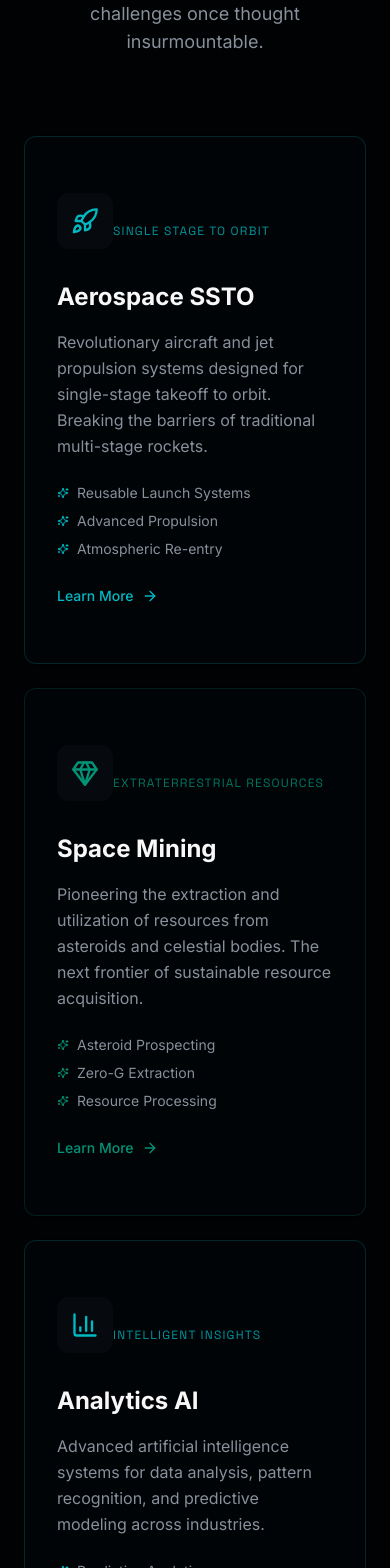
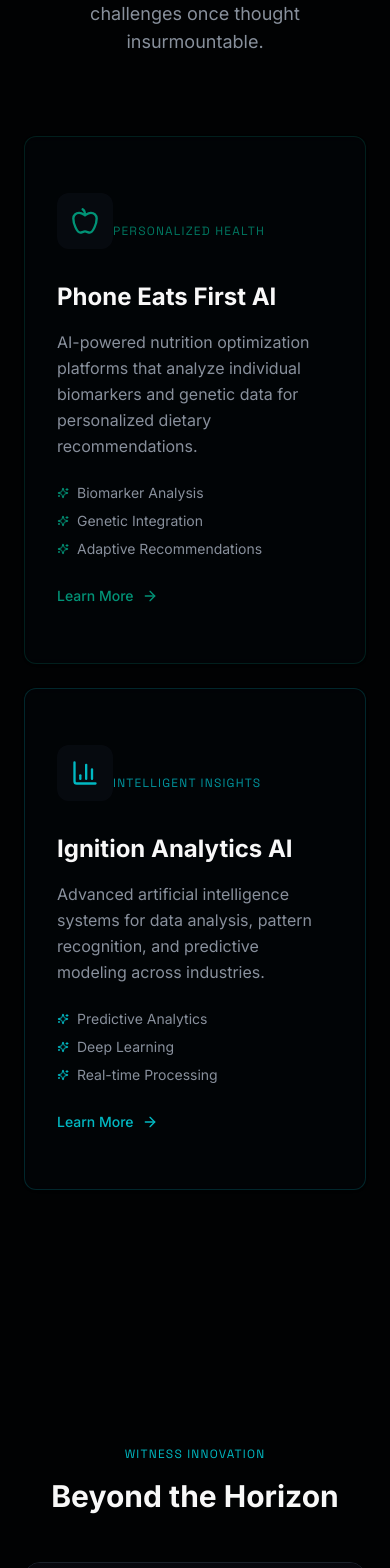
Before and after one commit to dannydiaz04/aetherize-labs-website, a Next.js app: page / in a window 390 px wide. Shown: the part 1120-2688 px from the top of the page. Built offline with nearby package versions, Linux system fonts and the light colour scheme; grey boxes are pictures that could not be loaded.

Commit message:
styling and company subdivision moving

```diff
--- a/app/globals.css
+++ b/app/globals.css
@@ -121,6 +121,17 @@
   * {
     @apply border-border outline-ring/50;
   }
+
+  ::selection {
+    background-color: var(--primary);
+    color: var(--primary-foreground);
+  }
+
+  ::-moz-selection {
+    background-color: var(--primary);
+    color: var(--primary-foreground);
+  }
+
   body {
     @apply bg-background text-foreground;
   }
--- a/components/divisions-section.tsx
+++ b/components/divisions-section.tsx
@@ -13,45 +13,34 @@ import {
 import { Card, CardContent } from "@/components/ui/card";
 
 const divisions = [
+  // {
+  //   title: "Aerospace SSTO",
+  //   subtitle: "Single Stage to Orbit",
+  //   description:
+  //     "Revolutionary aircraft and jet propulsion systems designed for single-stage takeoff to orbit. Breaking the barriers of traditional multi-stage rockets.",
+  //   icon: Rocket,
+  //   features: [
+  //     "Reusable Launch Systems",
+  //     "Advanced Propulsion",
+  //     "Atmospheric Re-entry",
+  //   ],
+  //   gradient: "from-primary/20 to-primary/5",
+  //   accentColor: "text-primary",
+  //   borderColor: "border-primary/20 hover:border-primary/40",
+  // },
+  // {
+  //   title: "Space Mining",
+  //   subtitle: "Extraterrestrial Resources",
+  //   description:
+  //     "Pioneering the extraction and utilization of resources from asteroids and celestial bodies. The next frontier of sustainable resource acquisition.",
+  //   icon: Gem,
+  //   features: ["Asteroid Prospecting", "Zero-G Extraction", "Resource Processing"],
+  //   gradient: "from-accent/20 to-accent/5",
+  //   accentColor: "text-accent",
+  //   borderColor: "border-accent/20 hover:border-accent/40",
+  // },
   {
-    title: "Aerospace SSTO",
-    subtitle: "Single Stage to Orbit",
-    description:
-      "Revolutionary aircraft and jet propulsion systems designed for single-stage takeoff to orbit. Breaking the barriers of traditional multi-stage rockets.",
-    icon: Rocket,
-    features: [
-      "Reusable Launch Systems",
-      "Advanced Propulsion",
-      "Atmospheric Re-entry",
-    ],
-    gradient: "from-primary/20 to-primary/5",
-    accentColor: "text-primary",
-    borderColor: "border-primary/20 hover:border-primary/40",
-  },
-  {
-    title: "Space Mining",
-    subtitle: "Extraterrestrial Resources",
-    description:
-      "Pioneering the extraction and utilization of resources from asteroids and celestial bodies. The next frontier of sustainable resource acquisition.",
-    icon: Gem,
-    features: ["Asteroid Prospecting", "Zero-G Extraction", "Resource Processing"],
-    gradient: "from-accent/20 to-accent/5",
-    accentColor: "text-accent",
-    borderColor: "border-accent/20 hover:border-accent/40",
-  },
-  {
-    title: "Analytics AI",
-    subtitle: "Intelligent Insights",
-    description:
-      "Advanced artificial intelligence systems for data analysis, pattern recognition, and predictive modeling across industries.",
-    icon: BarChart3,
-    features: ["Predictive Analytics", "Deep Learning", "Real-time Processing"],
-    gradient: "from-primary/20 to-accent/5",
-    accentColor: "text-primary",
-    borderColor: "border-primary/20 hover:border-primary/40",
-  },
-  {
-    title: "Nutrition AI",
+    title: "Phone Eats First AI",
     subtitle: "Personalized Health",
     description:
       "AI-powered nutrition optimization platforms that analyze individual biomarkers and genetic data for personalized dietary recommendations.",
@@ -61,9 +50,21 @@ const divisions = [
       "Genetic Integration",
       "Adaptive Recommendations",
     ],
+    href: "https://phoneeatsfirst.ai",
     gradient: "from-accent/20 to-primary/5",
     accentColor: "text-accent",
     borderColor: "border-accent/20 hover:border-accent/40",
+  },
+  {
+    title: "Ignition Analytics AI",
+    subtitle: "Intelligent Insights",
+    description:
+      "Advanced artificial intelligence systems for data analysis, pattern recognition, and predictive modeling across industries.",
+    icon: BarChart3,
+    features: ["Predictive Analytics", "Deep Learning", "Real-time Processing"],
+    gradient: "from-primary/20 to-accent/5",
+    accentColor: "text-primary",
+    borderColor: "border-primary/20 hover:border-primary/40",
   },
 ];
 
@@ -134,9 +135,11 @@ function DivisionCard({
 
           {/* CTA */}
           <motion.a
-            href="#"
+            href={division.href ?? "#"}
             className={`inline-flex items-center gap-2 text-sm font-medium ${division.accentColor} group/link`}
             whileHover={{ x: 5 }}
+            target={division.href ? "_blank" : undefined}
+            rel={division.href ? "noopener noreferrer" : undefined}
           >
             Learn More
             <ArrowRight className="w-4 h-4 transition-transform group-hover/link:translate-x-1" />
--- a/components/footer.tsx
+++ b/components/footer.tsx
@@ -9,7 +9,7 @@ const footerLinks = {
     { name: "Aerospace SSTO", href: "#" },
     { name: "Space Mining", href: "#" },
     { name: "Analytics AI", href: "#" },
-    { name: "Nutrition AI", href: "#" },
+    { name: "Phone Eats First AI", href: "https://phoneeatsfirst.ai" },
   ],
   company: [
     { name: "About", href: "#" },
@@ -23,6 +23,12 @@ const footerLinks = {
     { name: "Blog", href: "#" },
     { name: "Contact", href: "#contact" },
   ],
+  iosApp: [
+    {
+      name: "Phone Eats First AI",
+      href: "https://apps.apple.com/us/app/phone-eats-first-ai/id6747300501",
+    },
+  ],
 };
 
 const socialLinks = [
@@ -35,7 +41,7 @@ export function Footer() {
   return (
     <footer className="relative border-t border-border bg-background">
       <div className="container mx-auto max-w-7xl px-6 py-16">
-        <div className="grid gap-12 md:grid-cols-2 lg:grid-cols-5">
+        <div className="grid gap-12 md:grid-cols-2 lg:grid-cols-6">
           {/* Brand Column */}
           <div className="lg:col-span-2">
             <AetherizeLogo className="mb-6" />
@@ -106,6 +112,24 @@ export function Footer() {
               ))}
             </ul>
           </div>
+
+          <div>
+            <h4 className="font-semibold text-foreground mb-4">iOS App</h4>
+            <ul className="space-y-3">
+              {footerLinks.iosApp.map((link) => (
+                <li key={link.name}>
+                  <a
+                    href={link.href}
+                    className="text-muted-foreground hover:text-foreground transition-colors text-sm"
+                    target="_blank"
+                    rel="noopener noreferrer"
+                  >
+                    {link.name}
+                  </a>
+                </li>
+              ))}
+            </ul>
+          </div>
         </div>
 
         {/* Bottom Bar */}
```
